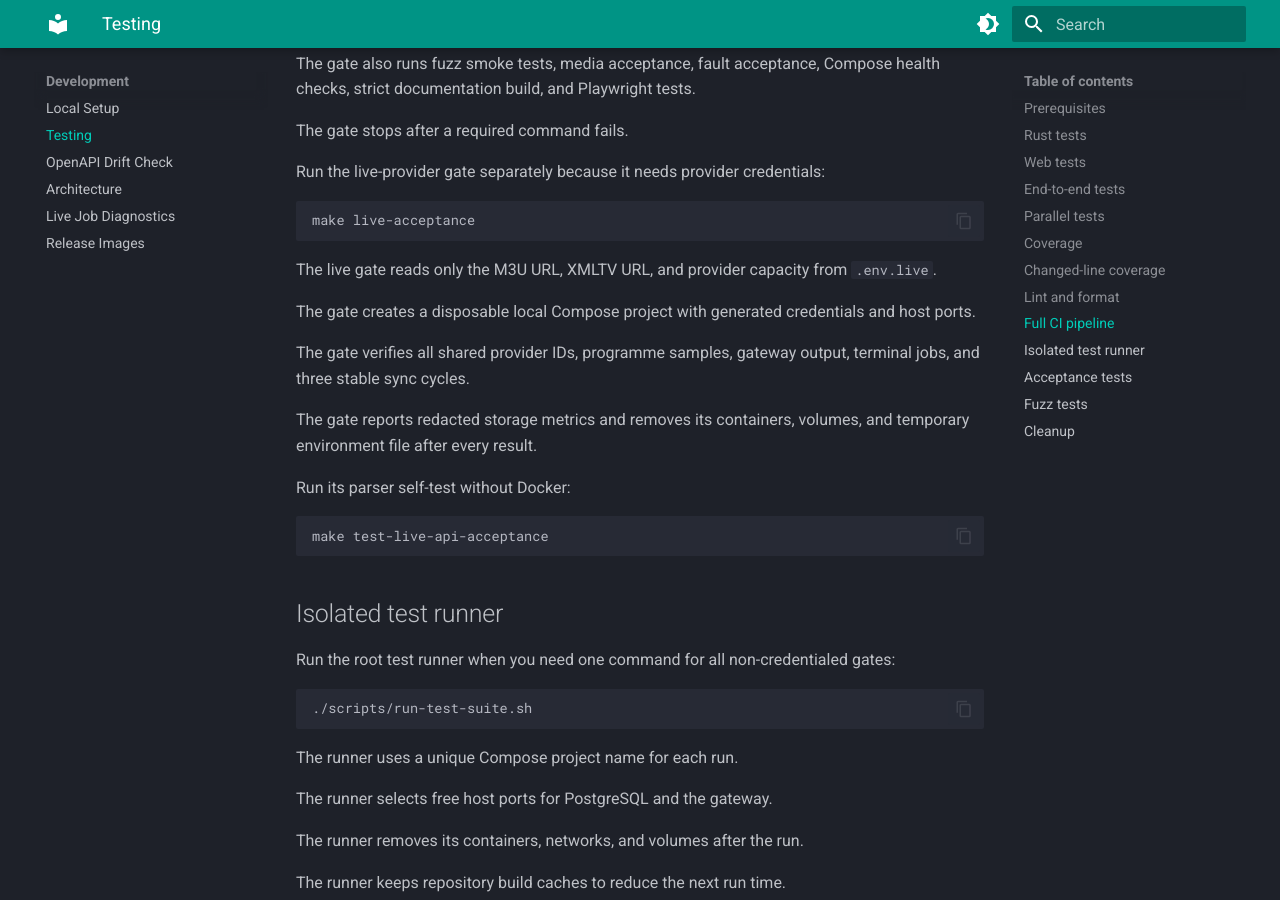
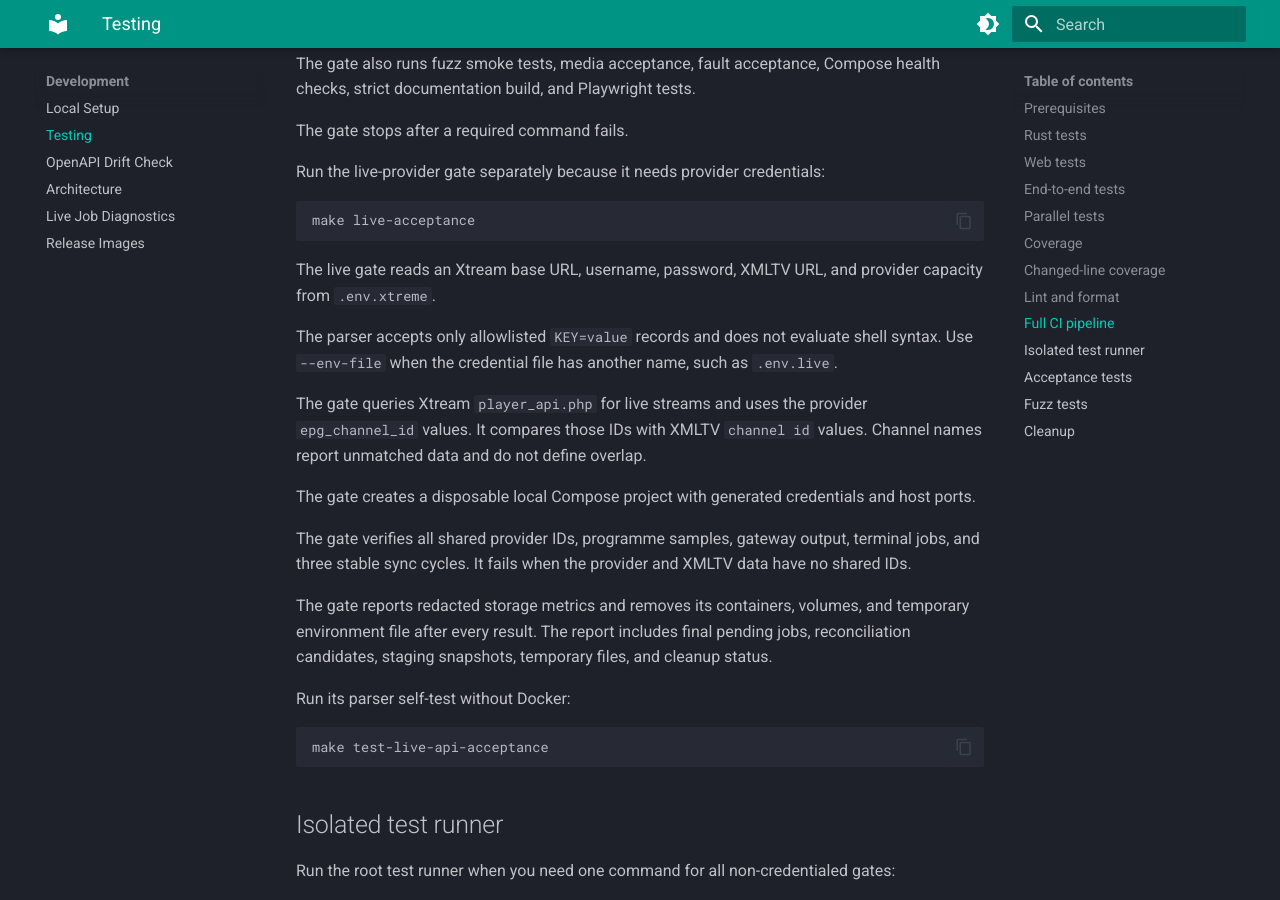
Before and after one commit to NathanBland/iptv-relay, an MkDocs documentation site: the page built from docs/docs/development/testing.md, in a window 1280 px wide and 900 px high, scrolled down 3142 px. Built offline with MkDocs 1.6.1 and Material for MkDocs 9.7.7, drawn with Linux system fonts in a browser that asks for light colours.

Commit message:
Document Xtream live acceptance

````diff
--- a/docs/docs/development/testing.md
+++ b/docs/docs/development/testing.md
@@ -158,13 +158,22 @@ Run the live-provider gate separately because it needs provider credentials:
 make live-acceptance
 ```
 
-The live gate reads only the M3U URL, XMLTV URL, and provider capacity from `.env.live`.
+The live gate reads an Xtream base URL, username, password, XMLTV URL, and provider capacity from `.env.xtreme`.
+
+The parser accepts only allowlisted `KEY=value` records and does not evaluate shell syntax.
+Use `--env-file` when the credential file has another name, such as `.env.live`.
+
+The gate queries Xtream `player_api.php` for live streams and uses the provider `epg_channel_id` values.
+It compares those IDs with XMLTV `channel id` values.
+Channel names report unmatched data and do not define overlap.
 
 The gate creates a disposable local Compose project with generated credentials and host ports.
 
 The gate verifies all shared provider IDs, programme samples, gateway output, terminal jobs, and three stable sync cycles.
+It fails when the provider and XMLTV data have no shared IDs.
 
 The gate reports redacted storage metrics and removes its containers, volumes, and temporary environment file after every result.
+The report includes final pending jobs, reconciliation candidates, staging snapshots, temporary files, and cleanup status.
 
 Run its parser self-test without Docker:
 
````
Also changed, not shown: docs/docs/development/releasing.md (+1 -1 lines).
